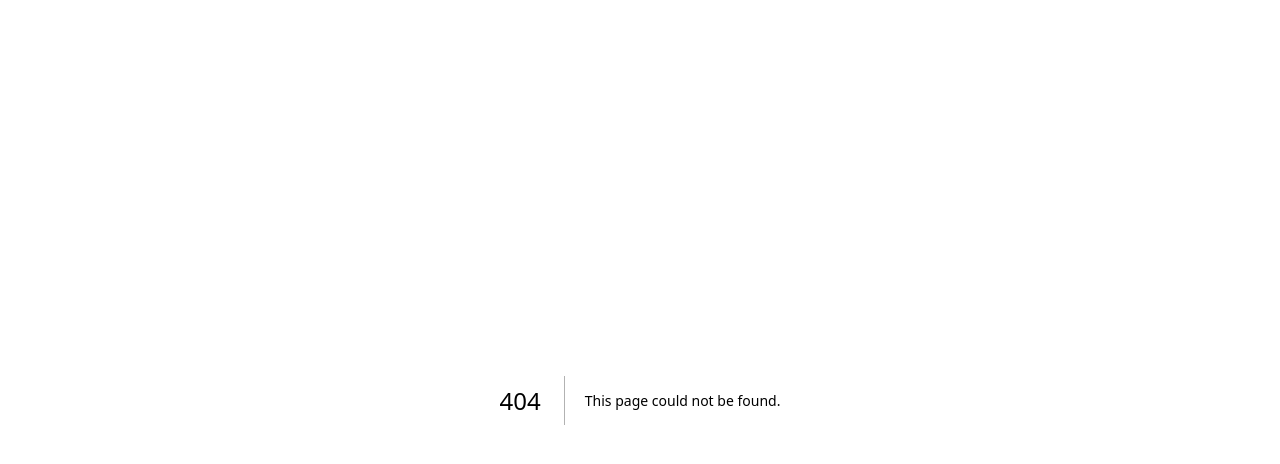
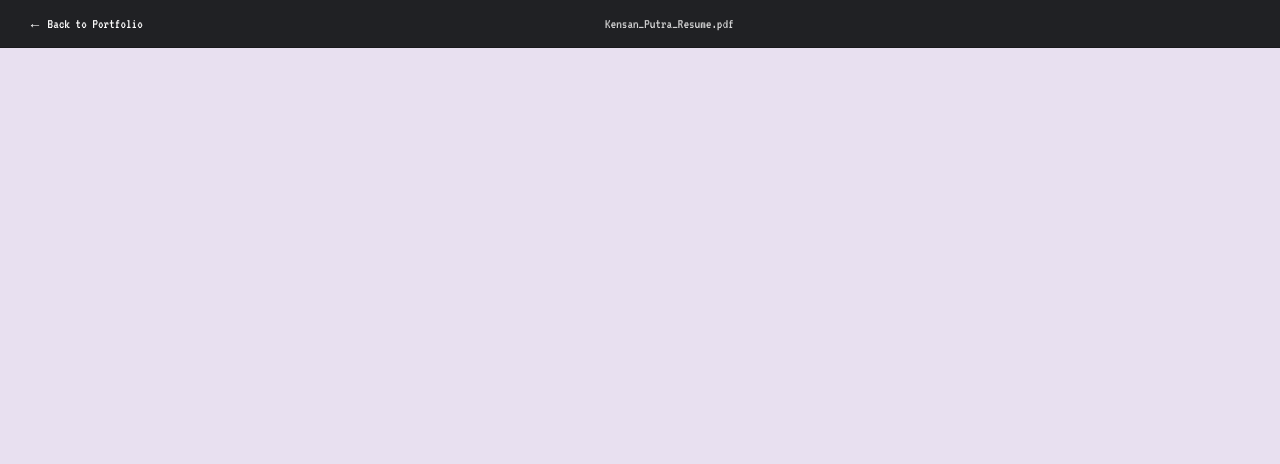
Before and after one commit to ItsKensann/portfolio, a Next.js app: page /resume in a window 1280 px wide. Before the commit this address had no page. Shown: the top 464 px of the page. Built offline with nearby package versions, Linux system fonts and the light colour scheme.

Commit message:
resume page
- create new route for resume page
- button in footer routes to resume
- styled resume page to simulate google pdf view

```diff
--- /dev/null
+++ b/app/resume/page.tsx
@@ -0,0 +1,26 @@
+import Link from "next/link";
+
+export default function ResumePage() {
+  return (
+    <div className="fixed inset-0 flex flex-col bg-[#323639]">
+      <div className="h-12 w-full bg-[#202124] flex items-center px-4 justify-between border-b border-black/20 z-10">
+        <Link href="/">
+          <button className="text-white text-sm font-sans hover:bg-white/10 px-3 py-1 rounded transition-colors">
+            ← Back to Portfolio
+          </button>
+        </Link>
+        <h1 className="text-white text-sm font-sans font-medium opacity-80">
+          Kensan_Putra_Resume.pdf
+        </h1>
+        <div className="w-20" />
+      </div>
+      <div className="flex-1 w-full h-full overflow-hidden">
+        <iframe
+          src="/resume.pdf"
+          className="w-full h-full border-none"
+          title="Resume Preview"
+        />
+      </div>
+    </div>
+  );
+}
--- a/components/sections/ContactSection.tsx
+++ b/components/sections/ContactSection.tsx
@@ -1,5 +1,6 @@
 "use client";
 
+import Link from "next/link";
 import { color, motion } from "framer-motion";
 import { RetroWindow } from "@/components/RetroWindow";
 import { Mail, Send, BookUser } from "lucide-react";
@@ -84,6 +85,7 @@ export function ContactSection() {
         </RetroWindow>
       </motion.div>
 
+      <Link href="/resume">
         <button
           type="button"
           className="mt-2 flex items-center gap-2 px-4 py-2 bg-[#7dd3fc] border-2 border-[#1a1a2e] font-mono text-sm text-[#1a1a2e] transition-colors hover:bg-[#33BBFA] shadow-[4px_4px_0px_0px_rgba(26,26,46,0.8)] hover:shadow-[2px_2px_0px_0px_rgba(26,26,46,0.8)] hover:translate-x-[2px] hover:translate-y-[2px] hover:cursor-pointer"
@@ -91,6 +93,7 @@ export function ContactSection() {
           <BookUser className="w-6 h-6" />
           View Full Resume
         </button>
+      </Link>
 
       {/* Footer */}
       <motion.footer
```
Also changed, not shown: 1 other file (tests, documents, lock files or other folders). Lines whose indentation alone changed are shown as unchanged.
